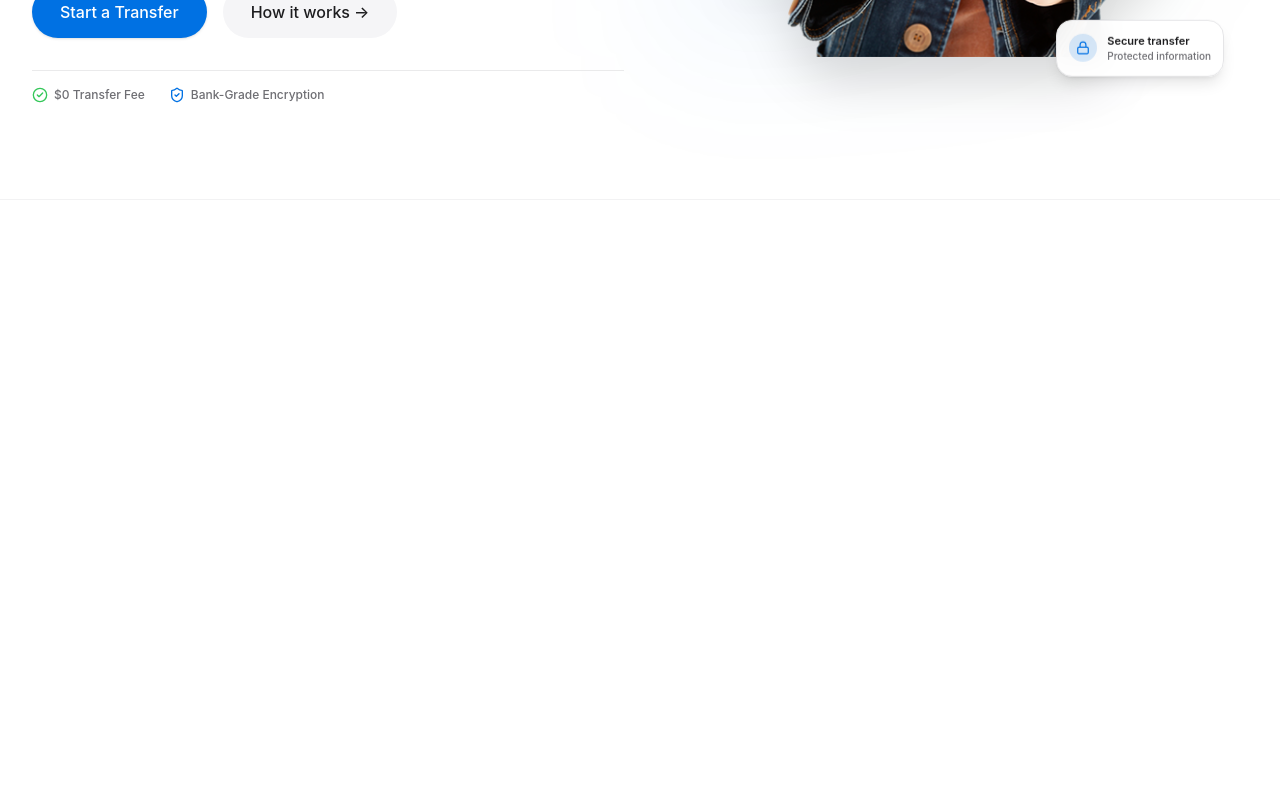
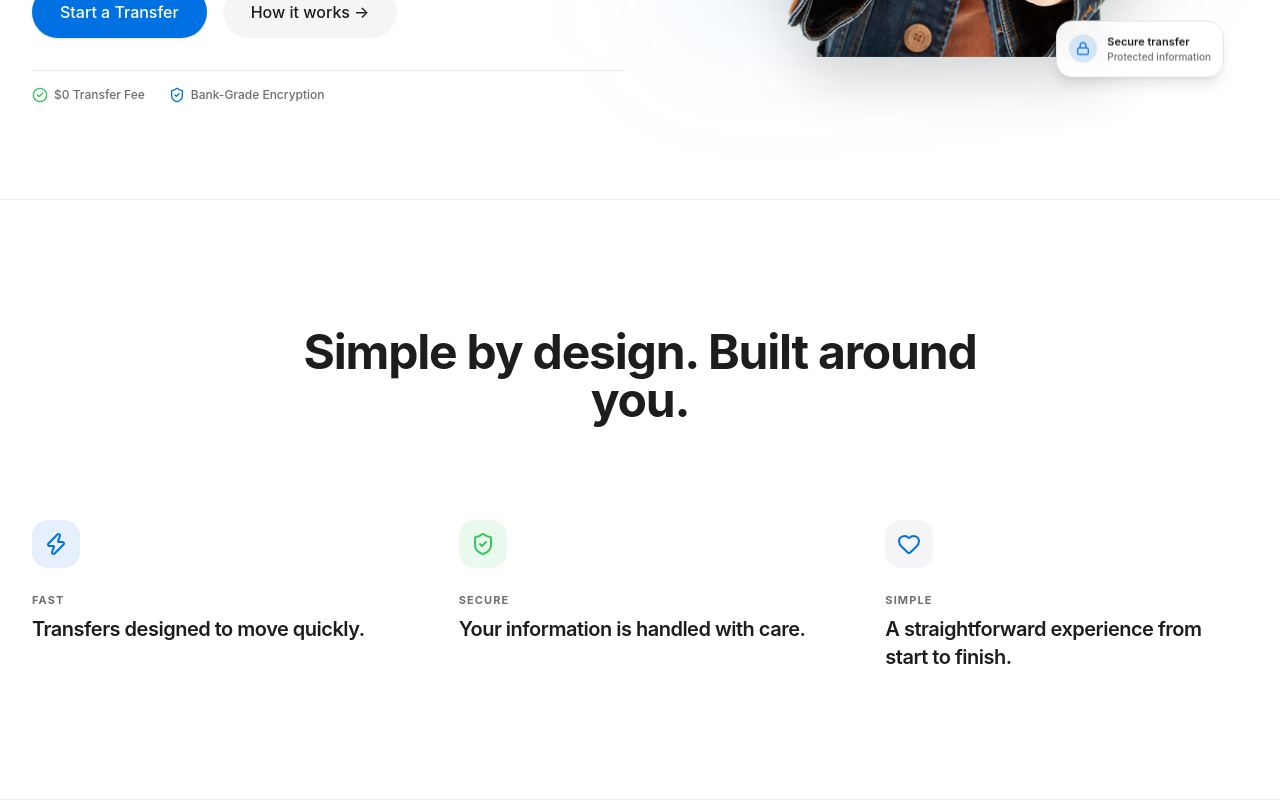
Before and after one commit to snybun/moneylowcost-ltd, a React (Vite) app: page / in a window 1280 px wide. Shown: the part 700-1500 px from the top of the page. Before the commit the page ends 900 px from the top, so only its background shows below. Built offline with nearby package versions, Linux system fonts and the light colour scheme.

Commit message:
feat: minimal Apple-style Trust/Features section with Framer Motion scroll entrance animations

```diff
--- a/src/App.jsx
+++ b/src/App.jsx
@@ -1,6 +1,6 @@
 import React from 'react';
 import Navbar from './components/Navbar';
-import { HeroSection } from './sections';
+import { HeroSection, FeaturesSection } from './sections';
 
 export default function App() {
   return (
@@ -8,10 +8,13 @@ export default function App() {
       {/* Sticky Apple Navbar */}
       <Navbar />
 
-      {/* Main Content Area */}
+      {/* Main Sections */}
       <main>
         {/* Apple-Inspired Fintech Hero Section */}
         <HeroSection />
+
+        {/* Minimal Apple Trust / Features Section */}
+        <FeaturesSection />
       </main>
     </div>
   );
--- /dev/null
+++ b/src/sections/FeaturesSection.jsx
@@ -0,0 +1,87 @@
+import React from 'react';
+import { motion } from 'framer-motion';
+import { Zap, ShieldCheck, Heart } from 'lucide-react';
+import Container from '../components/Container';
+
+export default function FeaturesSection() {
+  const features = [
+    {
+      badge: 'FAST',
+      title: 'Transfers designed to move quickly.',
+      icon: Zap,
+      iconColor: 'text-[#0071E3]',
+      bgColor: 'bg-[#0071E3]/10',
+    },
+    {
+      badge: 'SECURE',
+      title: 'Your information is handled with care.',
+      icon: ShieldCheck,
+      iconColor: 'text-[#34C759]',
+      bgColor: 'bg-[#34C759]/10',
+    },
+    {
+      badge: 'SIMPLE',
+      title: 'A straightforward experience from start to finish.',
+      icon: Heart,
+      iconColor: 'text-[#0071E3]',
+      bgColor: 'bg-[#F5F5F7]',
+    },
+  ];
+
+  return (
+    <section className="bg-[#FFFFFF] py-20 md:py-32 border-b border-[#E5E5E7]/50">
+      <Container>
+        {/* Section Heading */}
+        <motion.div
+          initial={{ opacity: 0, y: 20 }}
+          whileInView={{ opacity: 1, y: 0 }}
+          viewport={{ once: true, margin: '-60px' }}
+          transition={{ duration: 0.6, ease: [0.16, 1, 0.3, 1] }}
+          className="text-center max-w-3xl mx-auto mb-16 md:mb-24"
+        >
+          <h2 className="text-3xl sm:text-4xl lg:text-5xl font-bold tracking-tight text-[#1D1D1F]">
+            Simple by design. Built around you.
+          </h2>
+        </motion.div>
+
+        {/* 3 Columns Desktop / 1 Column Mobile Grid */}
+        <div className="grid grid-cols-1 md:grid-cols-3 gap-10 md:gap-12 lg:gap-16">
+          {features.map((feature, idx) => {
+            const Icon = feature.icon;
+            return (
+              <motion.div
+                key={feature.badge}
+                initial={{ opacity: 0, y: 24 }}
+                whileInView={{ opacity: 1, y: 0 }}
+                viewport={{ once: true, margin: '-40px' }}
+                transition={{
+                  duration: 0.6,
+                  delay: idx * 0.15,
+                  ease: [0.16, 1, 0.3, 1],
+                }}
+                className="flex flex-col text-left items-start group"
+              >
+                {/* Subtle Icon Background */}
+                <div
+                  className={`w-12 h-12 rounded-2xl ${feature.bgColor} flex items-center justify-center mb-6 transition-transform duration-300 group-hover:scale-105`}
+                >
+                  <Icon className={`w-6 h-6 ${feature.iconColor}`} />
+                </div>
+
+                {/* Feature Tag */}
+                <span className="text-[11px] font-bold tracking-widest text-[#6E6E73] uppercase mb-2">
+                  {feature.badge}
+                </span>
+
+                {/* Feature Title / Description */}
+                <h3 className="text-lg sm:text-xl font-semibold text-[#1D1D1F] leading-snug tracking-tight">
+                  {feature.title}
+                </h3>
+              </motion.div>
+            );
+          })}
+        </div>
+      </Container>
+    </section>
+  );
+}
--- a/src/sections/index.js
+++ b/src/sections/index.js
@@ -1 +1,2 @@
 export { default as HeroSection } from './HeroSection';
+export { default as FeaturesSection } from './FeaturesSection';
```
